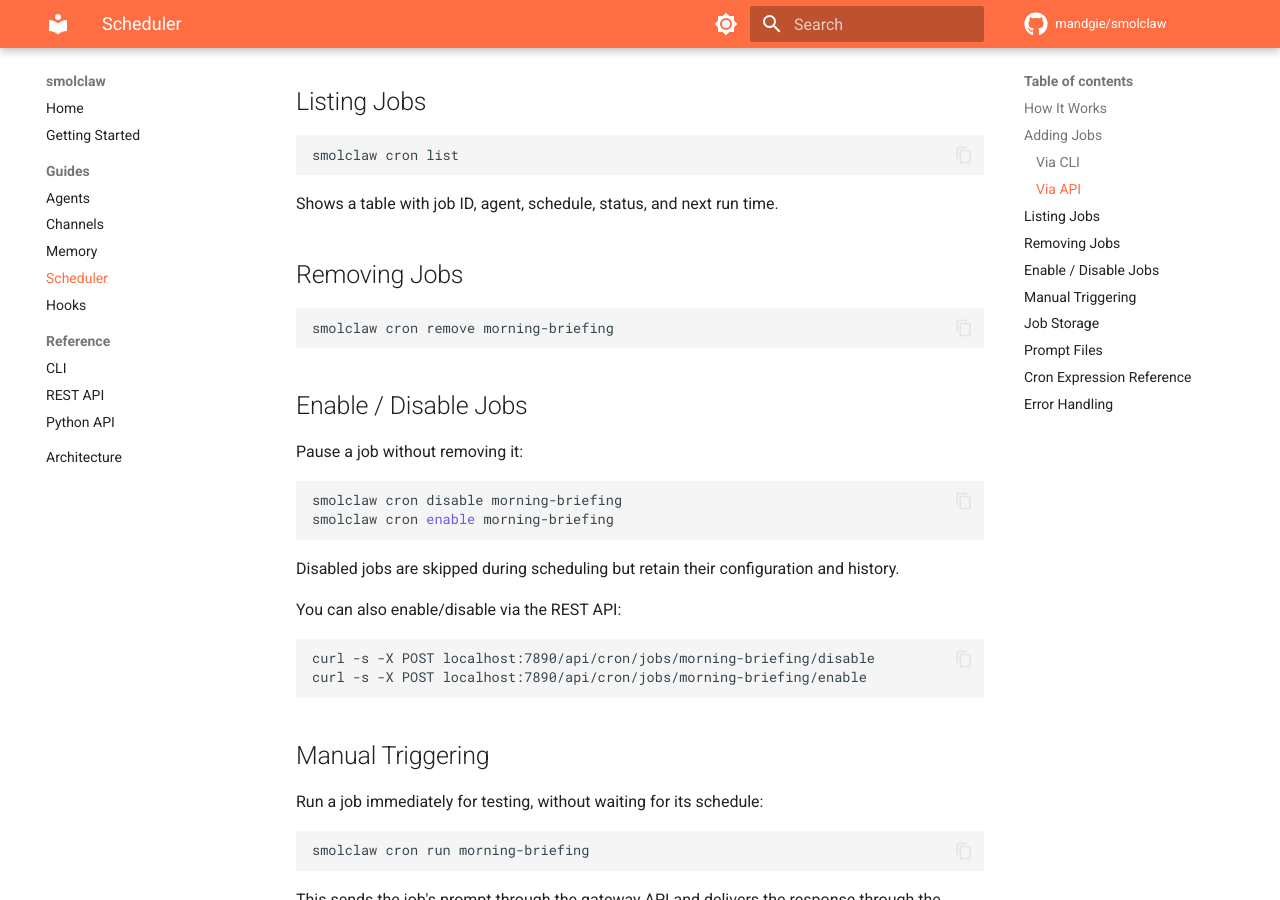
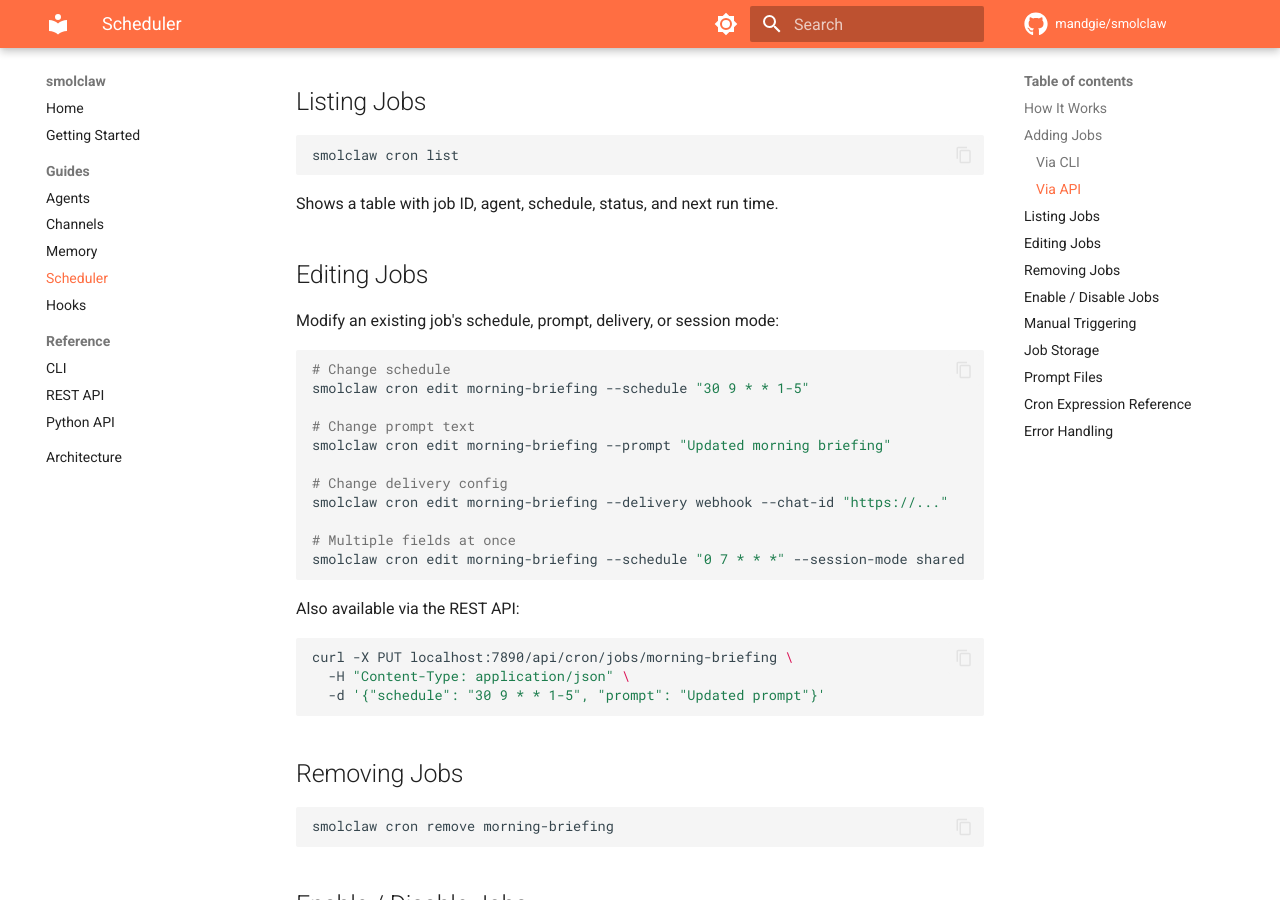
Before and after one commit to mandgie/smolclaw, an MkDocs documentation site: the page built from docs/guides/scheduler.md, in a window 1280 px wide and 900 px high, scrolled down 1367 px. Built offline with MkDocs 1.6.1 and Material for MkDocs 9.7.7, drawn with Linux system fonts in a browser that asks for light colours; comment, search, counter and statistics services are not loaded.

Commit message:
docs: update changelog, CLI reference, and stats for cron edit, 925 tests
- Added cron edit to CHANGELOG, README CLI section, scheduler guide,
  API reference, and CLI reference docs
- Marked "Multiple Telegram bots" TODO as done (already works)
- Updated line counts and test counts across docs

Co-Authored-By: Claude Opus 4.6 <noreply@anthropic.com>

````diff
--- a/docs/guides/scheduler.md
+++ b/docs/guides/scheduler.md
@@ -63,6 +63,32 @@ smolclaw cron list
 ```
 
 Shows a table with job ID, agent, schedule, status, and next run time.
+
+## Editing Jobs
+
+Modify an existing job's schedule, prompt, delivery, or session mode:
+
+```bash
+# Change schedule
+smolclaw cron edit morning-briefing --schedule "30 9 * * 1-5"
+
+# Change prompt text
+smolclaw cron edit morning-briefing --prompt "Updated morning briefing"
+
+# Change delivery config
+smolclaw cron edit morning-briefing --delivery webhook --chat-id "https://..."
+
+# Multiple fields at once
+smolclaw cron edit morning-briefing --schedule "0 7 * * *" --session-mode shared
+```
+
+Also available via the REST API:
+
+```bash
+curl -X PUT localhost:7890/api/cron/jobs/morning-briefing \
+  -H "Content-Type: application/json" \
+  -d '{"schedule": "30 9 * * 1-5", "prompt": "Updated prompt"}'
+```
 
 ## Removing Jobs
 
````
Also changed, not shown: CHANGELOG.md (+2 -1 lines), CLAUDE.md (+7 -7 lines), README.md (+6 -3 lines), docs/reference/api.md (+25 -0 lines), docs/reference/cli.md (+18 -0 lines).
